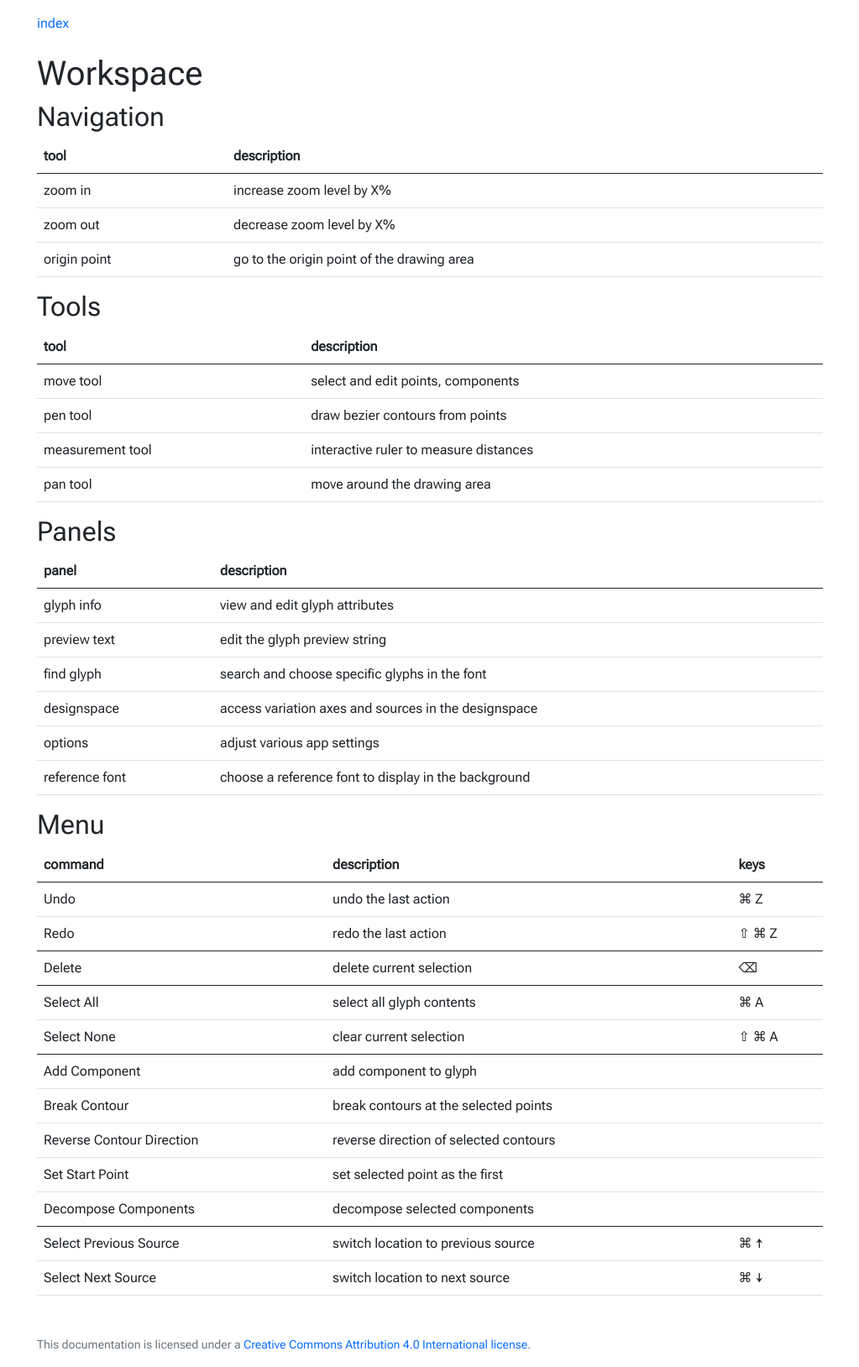
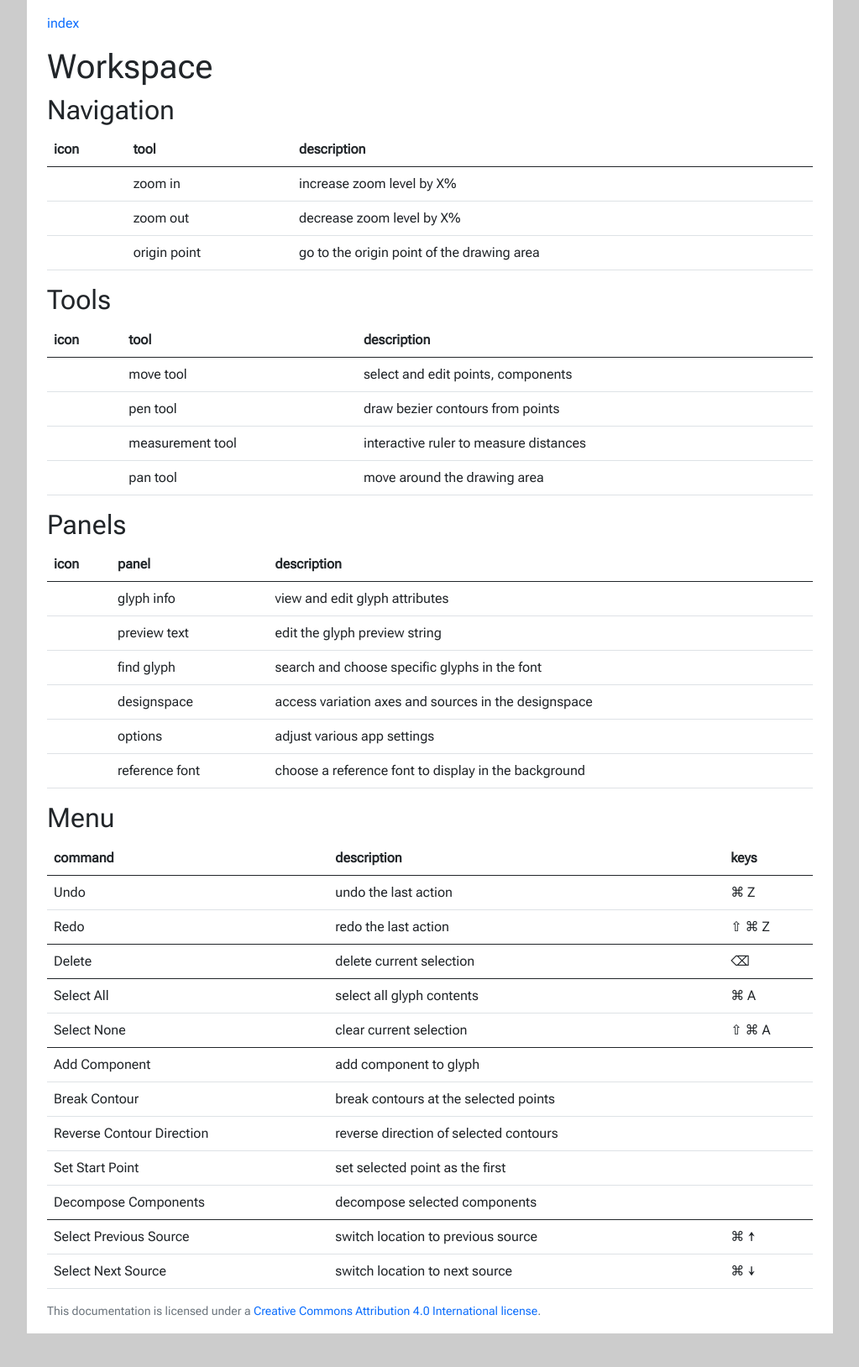
Before and after one commit to googlefonts/fontra-docs, a Jekyll site: the page built from workspace.md, in a window 1280 px wide. Shown: the whole page at 84% size, without its empty margins (128-1151 px from the left). Built offline with Jekyll 4.4.1, drawn with Linux system fonts in a browser that asks for light colours; nearby versions of some CDN libraries; after the commit the page ends 1588 px from its top, so only the background shows below that.

Commit message:
adding icon, tweaks to the stylesheet and html template

```diff
--- a/_includes/footer.html
+++ b/_includes/footer.html
@@ -1,5 +1,5 @@
 <footer class='footer mt-auto'>
-  <div class='container'>
+  <div class='container px-4'>
     <p class='small text-muted'>
       This documentation is licensed under a <a href='https://creativecommons.org/licenses/by/4.0/'>Creative Commons Attribution 4.0 International license</a>.
     </p>
--- a/_includes/header.html
+++ b/_includes/header.html
@@ -1,5 +1,5 @@
 <nav id='navbar-main' class="navbar">
-  <div class="container">
+  <div class="container px-4">
     <ul class="navbar-nav">
       <li class="nav-item">
         <a class="nav-link" href="{{ site.url }}">index</a>
--- a/_layouts/default.html
+++ b/_layouts/default.html
@@ -38,8 +38,8 @@
 <body class='d-flex flex-column h-100'>
   {% include header.html %}
   <main class='flex-shrink-0'>
-    <div class="container pt-1 mb-5">
-      <h1 class='col-12 mt-sm-1'>{{ page.title }}</h1>
+    <div class="container px-4">
+      <h1 class='col-12'>{{ page.title }}</h1>
       {{ content }}
     </div>
   </main>
--- a/css/style.sass
+++ b/css/style.sass
@@ -7,8 +7,16 @@
 @import "highlights"
 @import url('https://fonts.googleapis.com/css2?family=Roboto+Flex&display=swap')
 
+html
+  background-color: #CCC
+
 body
   font-family: 'Roboto Flex', sans-serif !important
+  max-width: 960px
+  margin: 0 auto
+
+main, footer, header
+  background-color: white
 
 img
   user-select: none
@@ -28,9 +36,6 @@
 ul
   padding-left: 1.5em
 
-.container
-  max-width: 960px
-
 .highlight
   overflow: hidden !important
   background-color: #EEE // rgba(0, 0, 0, .03)
@@ -38,6 +43,10 @@
   > .highlight
     margin: 0 auto
     padding: 1em
+
+.icon
+    width: min(20vw, 20vh)
+    height: min(20vw, 20vh)
 
 // collapsible kramdown toc
 #markdown-toc
--- a/workspace.md
+++ b/workspace.md
@@ -7,37 +7,37 @@
 Navigation
 ----------
 
-| tool              | description                                |
-|-------------------|--------------------------------------------|
-| zoom in           | increase zoom level by X%                  |
-| zoom out          | decrease zoom level by X%                  |
-| origin point      | go to the origin point of the drawing area |
+| icon | tool              | description                                |
+|------|-------------------|--------------------------------------------|
+|      | zoom in           | increase zoom level by X%                  |
+|      | zoom out          | decrease zoom level by X%                  |
+|      | origin point      | go to the origin point of the drawing area |
 {: .table }
 
 
 Tools
 -----
 
-| tool              | description                            |
-|-------------------|----------------------------------------|
-| move tool         | select and edit points, components     |
-| pen tool          | draw bezier contours from points       |
-| measurement tool  | interactive ruler to measure distances |
-| pan tool          | move around the drawing area           |
+| icon | tool              | description                            |
+|------|-------------------|----------------------------------------|
+|      | move tool         | select and edit points, components     |
+|      | pen tool          | draw bezier contours from points       |
+|      | measurement tool  | interactive ruler to measure distances |
+|      | pan tool          | move around the drawing area           |
 {: .table }
 
 
 Panels
 ------
 
-| panel             | description                                          |
-|-------------------|------------------------------------------------------|
-| glyph info        | view and edit glyph attributes                       |
-| preview text      | edit the glyph preview string                        |
-| find glyph        | search and choose specific glyphs in the font        |
-| designspace       | access variation axes and sources in the designspace |
-| options           | adjust various app settings                          |
-| reference font    | choose a reference font to display in the background |
+| icon | panel             | description                                          |
+|------|-------------------|------------------------------------------------------|
+|      | glyph info        | view and edit glyph attributes                       |
+|      | preview text      | edit the glyph preview string                        |
+|      | find glyph        | search and choose specific glyphs in the font        |
+|      | designspace       | access variation axes and sources in the designspace |
+|      | options           | adjust various app settings                          |
+|      | reference font    | choose a reference font to display in the background |
 {: .table }
 
 
```
Also changed, not shown: index.md (+2 -0 lines), images/fontra-icon.svg (added).
